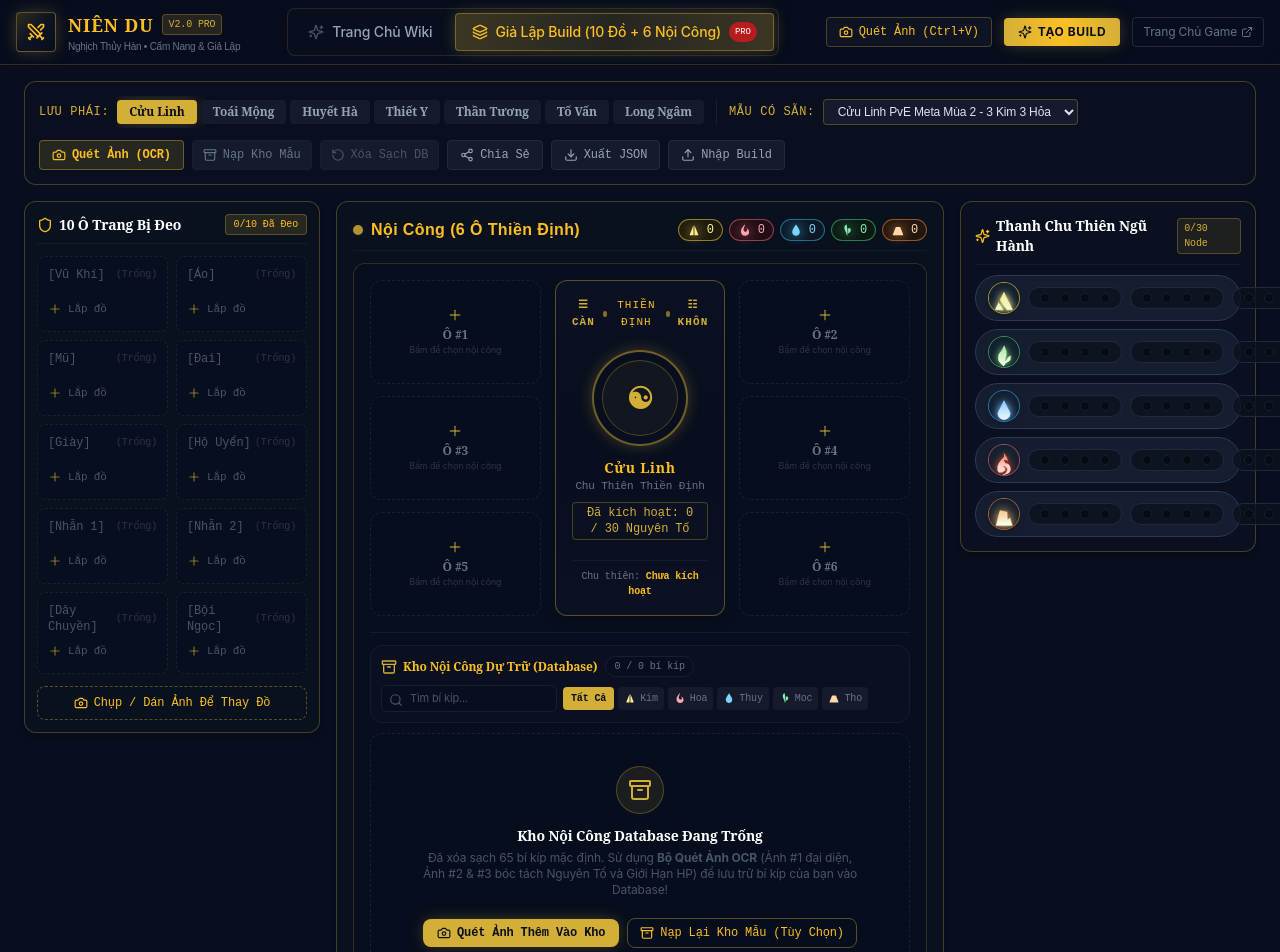
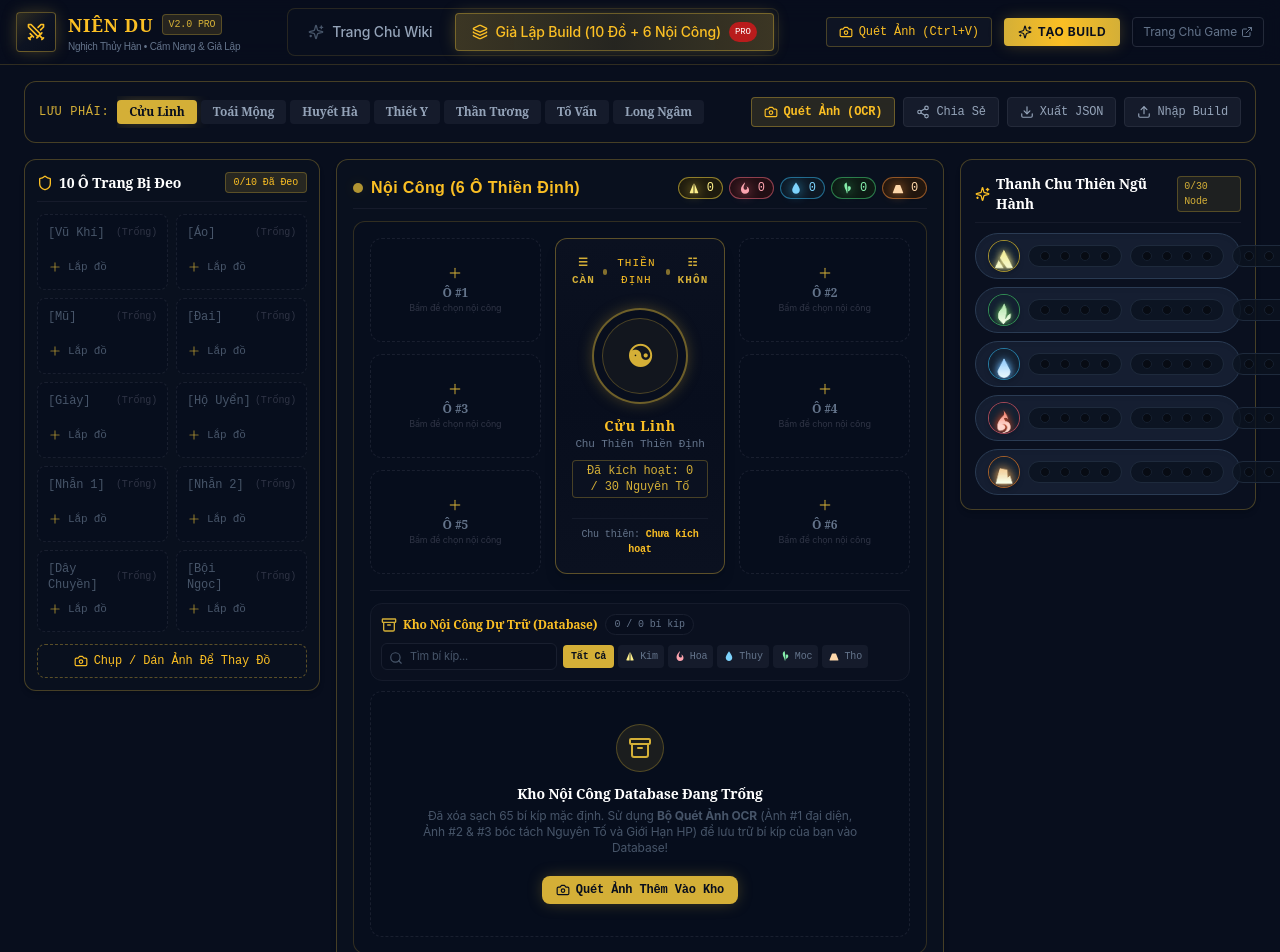
Before and after one commit to HelloAIWorldM/WikiMediaNTH, a Next.js app: page /simulator in a window 1280 px wide. Shown: the top 952 px of the page. Built offline with nearby package versions, Linux system fonts and the light colour scheme.

Commit message:
feat: remove sample bars, preset selector and requested tip text

```diff
--- a/src/app/simulator/page.tsx
+++ b/src/app/simulator/page.tsx
@@ -67,8 +67,6 @@ export default function SimulatorPage() {
     removeGearSlot,
     addKungfuToReserve,
     removeKungfuFromReserve,
-    clearAllDatabase,
-    loadSampleData,
     openCatalogForSlot,
     closeCatalog,
     setOcrModalOpen,
@@ -175,22 +173,6 @@ export default function SimulatorPage() {
               ))}
             </div>
           </div>
-
-          {/* Preset Selector */}
-          <div className="flex items-center gap-2 pl-3 border-l border-ink-700">
-            <span className="text-xs text-gold font-mono uppercase tracking-wider">Mẫu Có Sẵn:</span>
-            <select
-              value={activePresetId}
-              onChange={(e) => loadPreset(e.target.value)}
-              className="bg-ink-800 border border-gold/30 rounded px-2.5 py-1 text-xs text-ink-100 font-sans focus:border-gold outline-none"
-            >
-              {POPULAR_PRESETS.map((p) => (
-                <option key={p.id} value={p.id}>
-                  {p.name}
-                </option>
-              ))}
-            </select>
-          </div>
         </div>
 
         {/* Action Buttons */}
@@ -202,28 +184,6 @@ export default function SimulatorPage() {
           >
             <Camera className="w-3.5 h-3.5" />
             <span>Quét Ảnh (OCR)</span>
-          </button>
-
-          <button
-            onClick={loadSampleData}
-            className="flex items-center gap-1.5 px-2.5 py-1.5 rounded border border-ink-700 bg-ink-800 hover:border-gold/50 text-ink-300 hover:text-gold text-xs font-mono transition-all"
-            title="Nạp dữ liệu mẫu thử nghiệm"
-          >
-            <Archive className="w-3.5 h-3.5" />
-            <span>Nạp Kho Mẫu</span>
-          </button>
-
-          <button
-            onClick={() => {
-              if (confirm("Bạn có chắc chắn muốn xóa sạch Database (đưa 10 ô đồ, 6 nội công và kho dự trữ về trống)?")) {
-                clearAllDatabase();
-              }
-            }}
-            className="flex items-center gap-1.5 px-2.5 py-1.5 rounded border border-ink-700 bg-ink-800 hover:border-crimson hover:text-crimson text-ink-400 text-xs font-mono transition-all"
-            title="Xóa sạch toàn bộ trang bị và kho về 0"
-          >
-            <RotateCcw className="w-3.5 h-3.5" />
-            <span>Xóa Sạch DB</span>
           </button>
 
           <button
@@ -703,14 +663,6 @@ export default function SimulatorPage() {
                           <Camera className="w-3.5 h-3.5" />
                           <span>Quét Ảnh Thêm Vào Kho</span>
                         </button>
-                        <button
-                          type="button"
-                          onClick={loadSampleData}
-                          className="px-3 py-1.5 rounded-lg border border-gold/40 text-gold-bright hover:bg-gold/10 text-xs font-mono font-medium flex items-center gap-1.5 transition-all"
-                        >
-                          <Archive className="w-3.5 h-3.5" />
-                          <span>Nạp Lại Kho Mẫu (Tùy Chọn)</span>
-                        </button>
                       </div>
                     </div>
                   ) : (
--- a/src/components/OcrScannerModal.tsx
+++ b/src/components/OcrScannerModal.tsx
@@ -11,7 +11,6 @@ import {
   RefreshCw,
   Plus,
   Trash2,
-  Flame,
   Info,
   Sliders,
   Archive,
@@ -355,42 +354,6 @@ export default function OcrScannerModal() {
     setParsedDesc(detectedDesc);
   };
 
-  const loadSampleMinhCanQua = () => {
-    setItemType('noicong');
-    setParsedName('Minh Can Qua');
-    setParsedLevel(25);
-    setParsedScore(2742);
-    setParsedElements(["Kim", "Kim", "Kim", "Kim", "Moc"]);
-    setParsedDesc("Khi tấn công, có xác suất tăng 4% ST lên mục tiêu trong 5 giây (Hiệu quả tăng gấp đôi đối với quái vật), hồi chiêu 10 giây (Ở dạng Tố Tâm có thể kích hoạt khi trị liệu, tăng hiệu quả trị liệu của bản thân lên 6%).");
-    setParsedSubStats([
-      "Giới Hạn HP: +3119",
-      "Tất Cả Nguyên Tố: +83",
-      "Chính Xác: +45",
-      "Kháng Boss: +58",
-      "Khắc Chế Boss: +69",
-      "Tấn Công Tối Đa: +115"
-    ]);
-  };
-
-  const loadSampleNhatNguyet = () => {
-    setItemType('noicong');
-    setParsedName('Nhật Nguyệt Lưỡng Nghi');
-    setParsedLevel(25);
-    setParsedScore(3029);
-    setParsedElements(["Kim", "Hoa", "Hoa", "Hoa", "Tho"]);
-    setParsedDesc("Khi HP trên 50%, hiệu quả gây sát thương/trị liệu tăng 5%. Khi HP dưới 50%, sát thương nhận vào giảm 5% ◆ Khi có hiệu ứng <Linh Vận>, hiệu quả tăng cường tăng thêm 50%.");
-    setParsedSubStats([
-      "Giới Hạn HP: +3119",
-      "Kháng Long Ngâm: +80",
-      "Kháng Chí Mạng Nội: +101",
-      "Khí Hải: +22",
-      "Kháng Huyết Hà: +80",
-      "Chính Xác: +45",
-      "Phòng Thủ: +137",
-      "Kháng Thần Tương: +92"
-    ]);
-  };
-
   const handleCycleElement = (index: number) => {
     const current = parsedElements[index];
     const currentIndex = ELEMENT_OPTIONS.indexOf(current);
@@ -504,37 +467,7 @@ export default function OcrScannerModal() {
 
         {/* Modal Body */}
         <div className="p-4 sm:p-6 space-y-4 overflow-y-auto">
-          {/* Quick Action Toolbar with Samples */}
-          <div className="flex flex-wrap items-center justify-between gap-2 p-3 rounded-xl bg-ink-950 border border-gold/25 text-xs">
-            <div className="flex flex-wrap items-center gap-2">
-              <span className="font-serif font-bold text-gold-bright">Nạp mẫu nhanh:</span>
-              <button
-                type="button"
-                onClick={loadSampleMinhCanQua}
-                className="px-2.5 py-1 rounded bg-amber-400/20 hover:bg-amber-400 text-amber-300 hover:text-ink-950 font-mono text-[11px] font-bold border border-amber-400/40 transition-all flex items-center gap-1.5"
-              >
-                <Sparkles className="w-3.5 h-3.5" />
-                <span>Mẫu: [Minh Can Qua Lv25] (4 Kim 1 Mộc, +2742 Điểm)</span>
-              </button>
-              <button
-                type="button"
-                onClick={loadSampleNhatNguyet}
-                className="px-2.5 py-1 rounded bg-rose-500/20 hover:bg-rose-500 text-rose-300 hover:text-white font-mono text-[11px] font-bold border border-rose-500/40 transition-all flex items-center gap-1.5"
-              >
-                <Flame className="w-3.5 h-3.5 text-rose-400" />
-                <span>Mẫu: [Nhật Nguyệt Lưỡng Nghi Lv25] (1 Kim 3 Hỏa 1 Thổ, +3029 Điểm)</span>
-              </button>
-            </div>
-
-            <div className="flex items-center gap-2">
-              <button
-                type="button"
-                onClick={() => fileInputRef.current?.click()}
-                className="px-3 py-1 rounded bg-gold/15 hover:bg-gold text-gold-bright hover:text-ink-950 font-mono text-[11px] font-bold border border-gold/40 transition-all flex items-center gap-1.5"
-              >
-                <Upload className="w-3.5 h-3.5" />
-                <span>Tải Nhiều Ảnh (Chọn File)</span>
-              </button>
+          {/* Hidden File Input */}
           <input
             type="file"
             ref={fileInputRef}
@@ -547,8 +480,6 @@ export default function OcrScannerModal() {
               }
             }}
           />
-            </div>
-          </div>
 
           {/* 2-Column Grid */}
           <div className="grid grid-cols-1 md:grid-cols-12 gap-5">
@@ -677,8 +608,7 @@ export default function OcrScannerModal() {
                   <span>Quy tắc chuẩn nhận diện:</span>
                 </span>
                 <p className="text-ink-400 text-[11px] leading-relaxed">
-                  • <strong>Ảnh #1</strong>: Ảnh icon/vũ khí dùng làm đại diện cho vật phẩm.<br />
-                  • <strong>Ảnh #2 & #3</strong>: Ảnh bảng chỉ số. Hệ thống sẽ nhận diện dòng <strong>Nguyên Tố</strong> cho 5 chấm ngũ hành, và trích xuất tất cả dòng từ <strong>Giới Hạn HP</strong> trở xuống.
+                  • <strong>Ảnh #1</strong>: Ảnh icon/vũ khí dùng làm đại diện cho vật phẩm.
                 </p>
               </div>
             </div>
```
Lines whose indentation alone changed are shown as unchanged.
